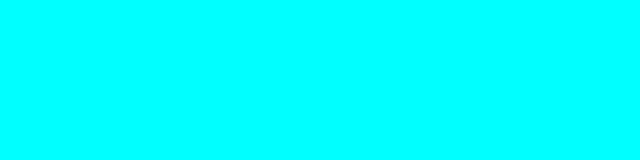
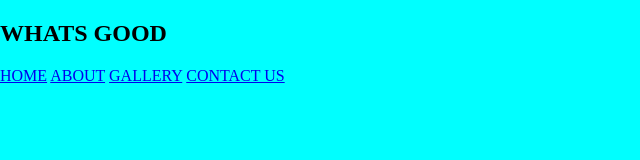
Before and after one commit to jarotletto/my_review, a plain HTML site: page index.html in a window 1280 px wide. Shown: the top 160 px of the page, without its empty margins (0-640 px from the left). Drawn offline with Linux system fonts and the light colour scheme.

Commit message:
updatean terbaru navbar

```diff
--- a/index.html
+++ b/index.html
@@ -8,6 +8,15 @@
     <title>my_review</title>
 </head>
 <body>
+    <nav class="navbar">
+        <h1 class="brand">WHATS GOOD</h1>
+        <div class="menu">
+            <a href="home" class="menuItem">HOME</a>
+            <a href="about" class="menuItem">ABOUT</a>
+            <a href="gallery" class="menuItem">GALLERY</a>
+            <a href="contact" class="menuItem">CONTACT US</a>
+        </div>
+    </nav>
 
 
 
```
